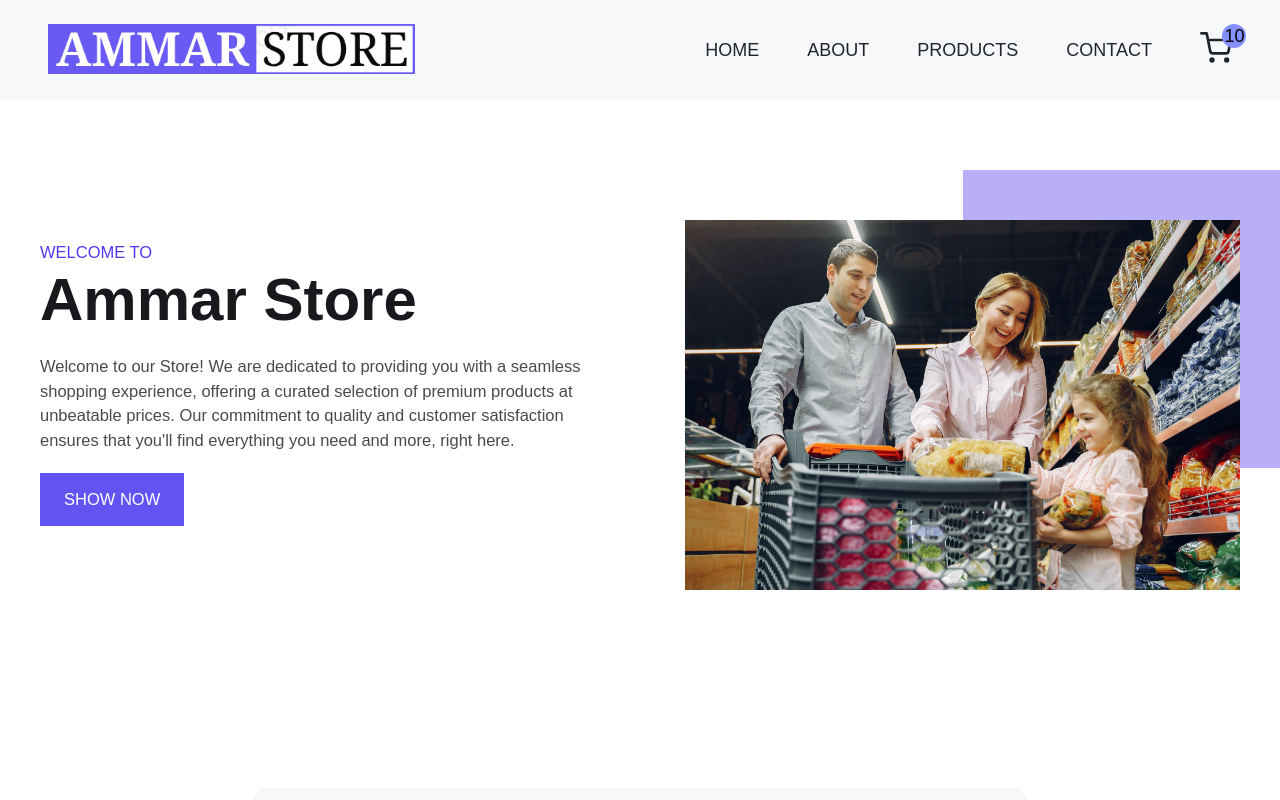
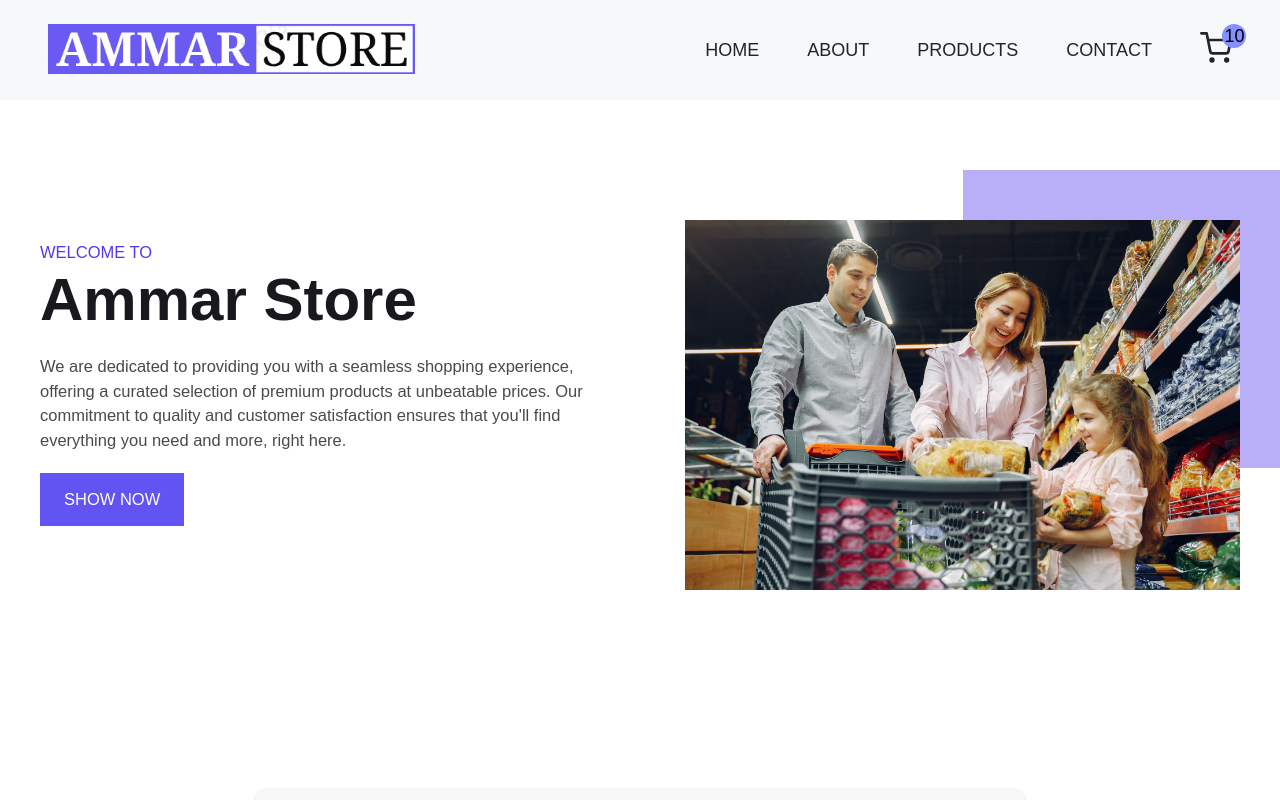
Before and after one commit to MuhammadAmmarAtique/ReactEcom, a React (Create React App) app in the folder ecom/: page /about in a window 1280 px wide. Shown: the top 800 px of the page. Built offline with nearby package versions, Linux system fonts and the light colour scheme.

Commit message:
minor changes

```diff
--- a/ecom/src/pages/About.js
+++ b/ecom/src/pages/About.js
@@ -3,7 +3,7 @@
 
 function About() {
 
-  const text = "Welcome to our Store! We are dedicated to providing you with a seamless shopping experience, offering a curated selection of premium products at unbeatable prices. Our commitment to quality and customer satisfaction ensures that you'll find everything you need and more, right here."
+  const text = "We are dedicated to providing you with a seamless shopping experience, offering a curated selection of premium products at unbeatable prices. Our commitment to quality and customer satisfaction ensures that you'll find everything you need and more, right here."
 
 
   return (
--- a/ecom/src/pages/Contact.js
+++ b/ecom/src/pages/Contact.js
@@ -36,7 +36,7 @@
 const Contact = () => {
   return (
     <Wrapper>
-      <h2 className="common-heading"> Contact Page </h2>
+      <h2 className="common-heading"> Contact Us </h2>
       <iframe
         src="https://www.google.com/maps/embed?pb=!1m18!1m12!1m3!1d3308.5634113213073!2d72.910209274811!3d33.97805942164517!2m3!1f0!2f0!3f0!3m2!1i1024!2i768!4f13.1!3m3!1m2!1s0x38dfb29116f4f94f%3A0xaf454a05b9dadc43!2sThe%20University%20of%20Haripur!5e0!3m2!1sen!2s!4v1716284485451!5m2!1sen!2s"
         width="95%"
```
